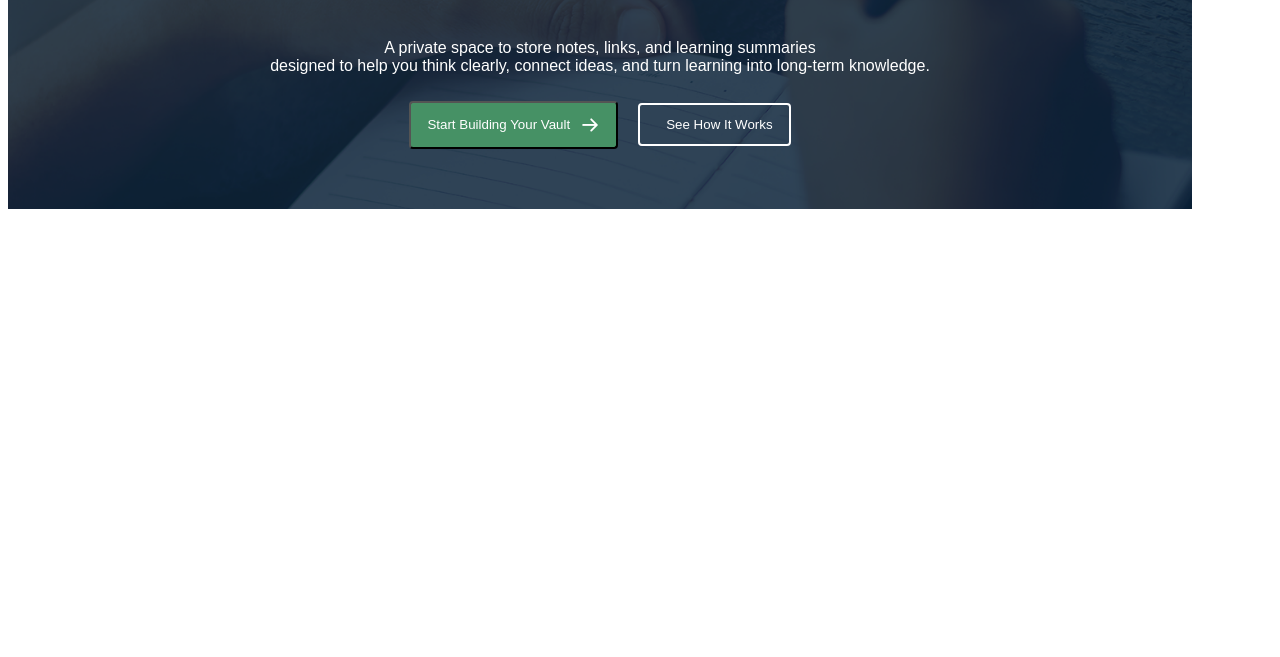
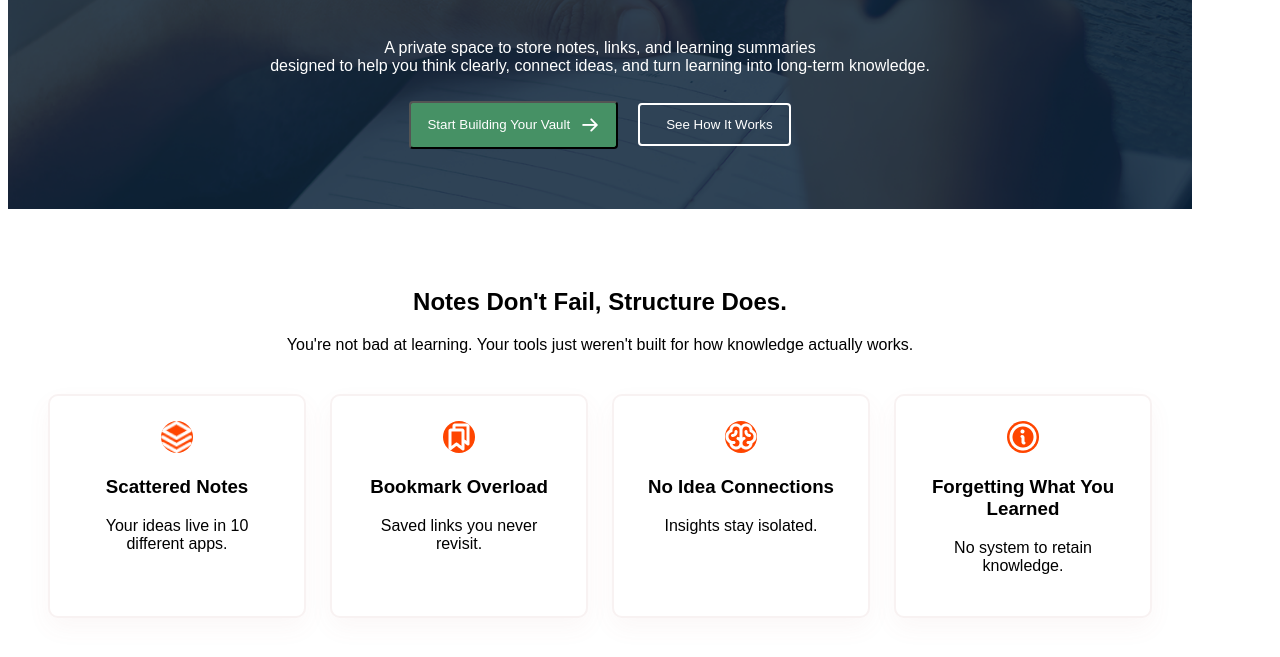
Before and after one commit to sajibkhanhridoy-debug/My-first-assignment-1, a plain HTML site: page index.html in a window 1280 px wide. Shown: the part 451-1108 px from the top of the page. Before the commit the page ends 800 px from the top, so only its background shows below. Drawn offline with Linux system fonts and the light colour scheme.

Commit message:
problem section

```diff
--- a/index.html
+++ b/index.html
@@ -43,6 +43,38 @@
           <img src="./image/play.png" alt="" /> See How It Works
         </button>
       </div>
+
     </section>
+    <!-- PROBLEM SECTION -->
+<section class="problems">
+  <h2>Notes Don't Fail, Structure Does.</h2>
+  <p>You're not bad at learning. Your tools just weren't built for how knowledge actually works.</p>
+  <div class="problem-grid">
+    <div class="card">
+      <img src="./image/Vector.png" alt="pic">
+      <h3>Scattered Notes</h3>
+      <p>Your ideas live in 10 different apps.</p>
+    </div>
+    <div class="card">
+    <div >
+        <img src="./image/Bookmarks.png" alt="pic">
+    </div>
+      <h3>Bookmark Overload</h3>
+      <p>Saved links you never revisit.</p>
+    </div>
+    <div class="card">
+      <img src="./image/Brain.png" alt="pic">
+      <h3>No Idea Connections</h3>
+      <p>Insights stay isolated.</p>
+    </div>
+    <div class="card">
+      <img src="./image/Info.png" alt="pic">
+      <h3>Forgetting What You Learned</h3>
+      <p>No system to retain knowledge.</p>
+    </div>
+  </div>
+</section>
+
+
   </body>
 </html>
--- a/style/styles.css
+++ b/style/styles.css
@@ -4,7 +4,6 @@
   padding: 0;
   font-family: Arial, Helvetica, sans-serif;
   box-sizing: border-box;
-
 }
 /* navbar */
 .navbar {
@@ -61,7 +60,6 @@ nav {
   padding: 10px 20px;
 }
 .title {
-
   h1 {
     color: white;
     font-weight: 700;
@@ -81,7 +79,7 @@ nav {
   text-align: center;
   align-items: center;
   justify-content: center;
-padding-top: 10px;
+  padding-top: 10px;
   .one {
     display: flex;
     align-items: center;
@@ -102,3 +100,59 @@ padding-top: 10px;
     border-radius: 4px;
   }
 }
+/* PROBLEMS */
+.problems {
+  padding: 60px 40px;
+  text-align: center;
+}
+
+.problem-grid {
+  display: grid;
+  grid-template-columns: repeat(auto-fit, minmax(220px, 1fr));
+  gap: 24px;
+  margin-top: 40px;
+}
+
+.card {
+  background: white;
+  border: 2px solid rgb(248, 242, 242);
+  padding: 25px;
+  border-radius: 10px;
+  box-shadow: 0 10px 25px rgba(167, 102, 102, 0.05);
+}
+.card img {
+  background-color: orangered;
+  border-radius: 18px;
+
+  height: 32px;
+  width: 32px;
+}
+
+/* SOLUTION */
+.solution {
+  padding: 60px 40px;
+  background: white;
+}
+
+.solution ul {
+  margin-top: 20px;
+}
+
+.solution li {
+  margin-bottom: 10px;
+}
+
+/* CTA */
+.cta {
+  padding: 60px;
+  text-align: center;
+  background: #f1f5f9;
+}
+
+/* FOOTER */
+footer {
+  background: #020617;
+  color: white;
+  text-align: center;
+  padding: 20px;
+}
```
